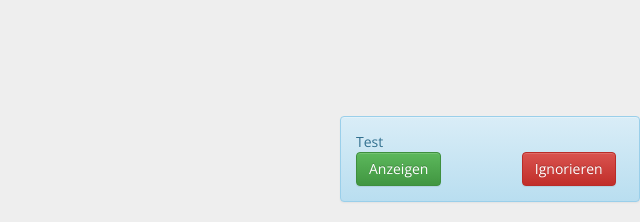
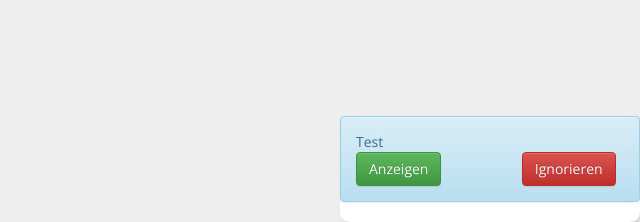
Before and after one commit to Pfeifenjoy/EduHack, a PHP site: page / in a window 1280 px wide. Shown: the part 578-800 px from the top of the page, without its empty margins (640-1280 px from the left). Run offline with PHP 8.4, Linux system fonts and the light colour scheme; some libraries are stand-ins or nearby versions.

Commit message:
notificationArea css

```diff
--- a/css/main.css
+++ b/css/main.css
@@ -22,13 +22,15 @@ a:hover {
 
 }
 #notificationArea {
-    position: absolute;
+   position: absolute;
    bottom: 0px;
    right: 0px;
    width: 5%;
    max-width: 200px;
    min-width: 300px;
-
+  background-color: white;
+  border-radius: 10px;
+  box-shadow: 6px 6px 6px rgba(200,200,200,0.5);
 }
 .accept-btn{
     margin-right: 30%;
```
